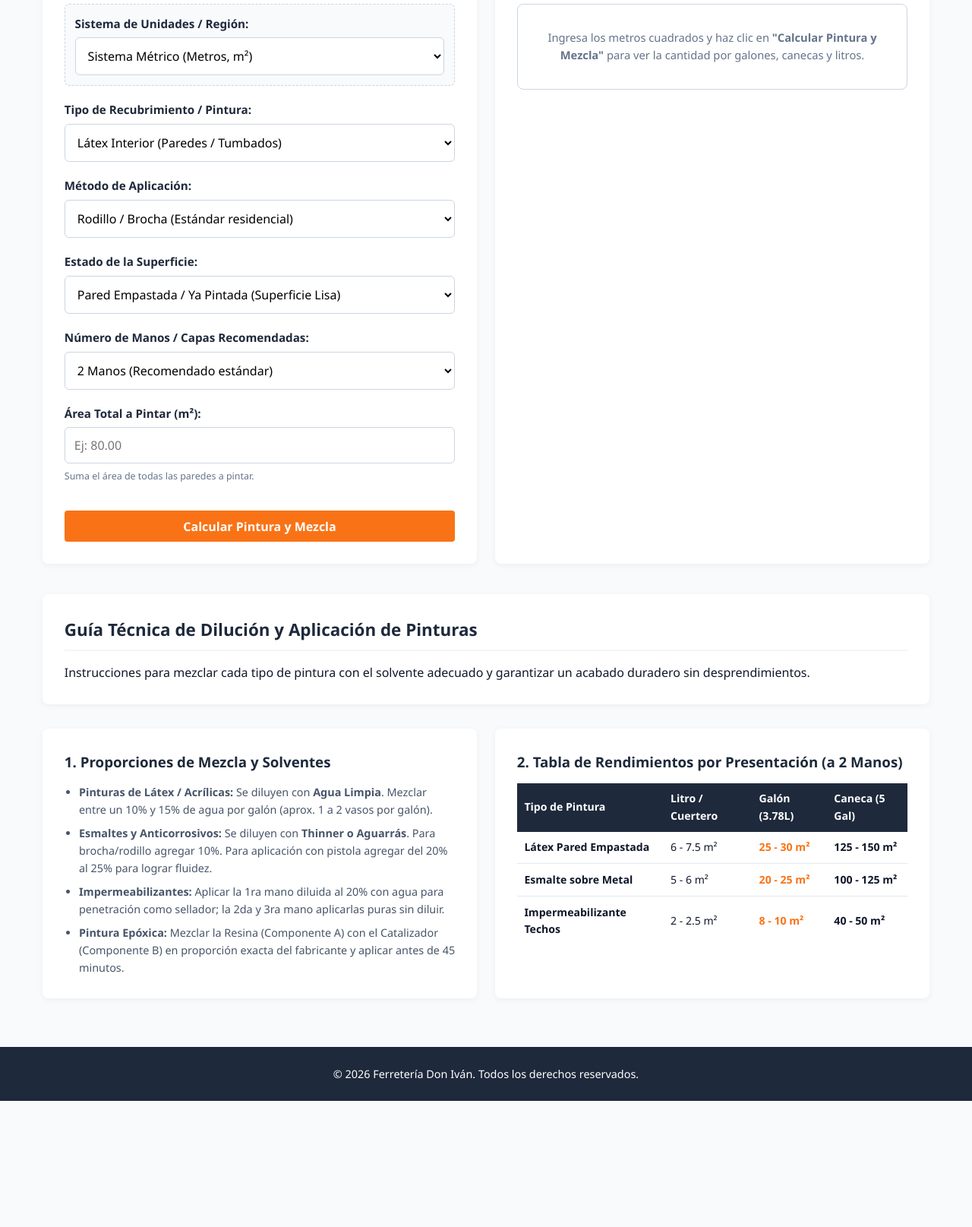
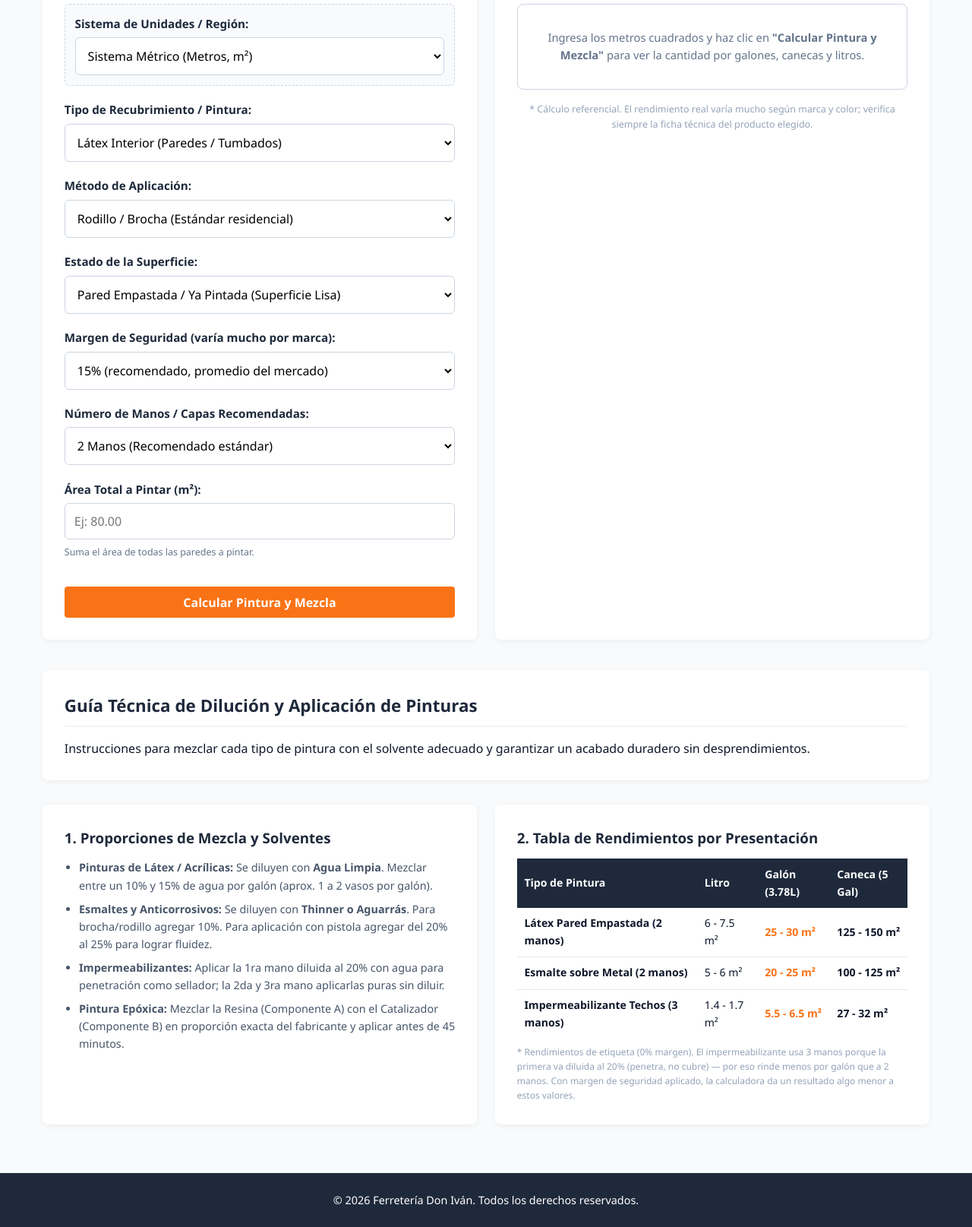
Before and after one commit to jeanfrancoisdiazveliz-jpg/calculadoras-ferreteria, a plain HTML site: page pinturas.html in a window 1280 px wide. Shown: the part 460-2075 px from the top of the page at 76% size. Before the commit the page ends 1909 px from the top, so only its background shows below. Drawn offline with Linux system fonts and the light colour scheme.

Commit message:
calculadora de ceramica y pintura modificada

```diff
--- a/pinturas.html
+++ b/pinturas.html
@@ -6,6 +6,10 @@
     <title>
       Calculadora de Pinturas e Impermeabilizantes | Ferretería Don Iván
     </title>
+    <meta
+      name="description"
+      content="Calcula gratis cuántos galones o canecas de pintura, esmalte o impermeabilizante necesitas en Ecuador. Métrico e imperial, con margen de seguridad ajustable."
+    />
     <link rel="stylesheet" href="styles.css" />
   </head>
   <body>
@@ -86,7 +90,7 @@
 
             <div class="form-group">
               <label for="tipo-pintura">Tipo de Recubrimiento / Pintura:</label>
-              <select id="tipo-pintura">
+              <select id="tipo-pintura" onchange="sugerirManos()">
                 <option value="latex_int">
                   Látex Interior (Paredes / Tumbados)
                 </option>
@@ -129,6 +133,23 @@
                 </option>
                 <option value="metal_madera">
                   Metal Limpio / Madera Tratada
+                </option>
+              </select>
+            </div>
+
+            <div class="form-group">
+              <label for="margen-desperdicio"
+                >Margen de Seguridad (varía mucho por marca):</label
+              >
+              <select id="margen-desperdicio">
+                <option value="0">
+                  0% (rendimiento de etiqueta, marca de alto rendimiento)
+                </option>
+                <option value="0.15" selected>
+                  15% (recomendado, promedio del mercado)
+                </option>
+                <option value="0.4">
+                  40% (conservador, marcas con rendimiento teórico más bajo)
                 </option>
               </select>
             </div>
@@ -199,6 +220,19 @@
               por galones, canecas y litros.
             </p>
           </div>
+
+          <p
+            style="
+              font-size: 0.78rem;
+              color: #94a3b8;
+              margin-top: 1rem;
+              text-align: center;
+            "
+          >
+            * Cálculo referencial. El rendimiento real varía mucho según
+            marca y color; verifica siempre la ficha técnica del producto
+            elegido.
+          </p>
 
           <div
             id="btn-cotizar-container"
@@ -283,7 +317,7 @@
 
           <article class="card">
             <h3 style="color: var(--azul-marino); margin-bottom: 0.8rem">
-              2. Tabla de Rendimientos por Presentación (a 2 Manos)
+              2. Tabla de Rendimientos por Presentación
             </h3>
             <table
               style="
@@ -296,7 +330,7 @@
               <thead>
                 <tr style="background-color: var(--azul-marino); color: white">
                   <th style="padding: 0.6rem">Tipo de Pintura</th>
-                  <th style="padding: 0.6rem">Litro / Cuertero</th>
+                  <th style="padding: 0.6rem">Litro</th>
                   <th style="padding: 0.6rem">Galón (3.78L)</th>
                   <th style="padding: 0.6rem">Caneca (5 Gal)</th>
                 </tr>
@@ -304,7 +338,7 @@
               <tbody>
                 <tr style="border-bottom: 1px solid #e2e8f0">
                   <td style="padding: 0.6rem">
-                    <strong>Látex Pared Empastada</strong>
+                    <strong>Látex Pared Empastada (2 manos)</strong>
                   </td>
                   <td style="padding: 0.6rem">6 - 7.5 m²</td>
                   <td
@@ -322,7 +356,7 @@
                 </tr>
                 <tr style="border-bottom: 1px solid #e2e8f0">
                   <td style="padding: 0.6rem">
-                    <strong>Esmalte sobre Metal</strong>
+                    <strong>Esmalte sobre Metal (2 manos)</strong>
                   </td>
                   <td style="padding: 0.6rem">5 - 6 m²</td>
                   <td
@@ -340,9 +374,9 @@
                 </tr>
                 <tr>
                   <td style="padding: 0.6rem">
-                    <strong>Impermeabilizante Techos</strong>
+                    <strong>Impermeabilizante Techos (3 manos)</strong>
                   </td>
-                  <td style="padding: 0.6rem">2 - 2.5 m²</td>
+                  <td style="padding: 0.6rem">1.4 - 1.7 m²</td>
                   <td
                     style="
                       padding: 0.6rem;
@@ -350,12 +384,19 @@
                       font-weight: bold;
                     "
                   >
-                    8 - 10 m²
+                    5.5 - 6.5 m²
                   </td>
-                  <td style="padding: 0.6rem; font-weight: bold">40 - 50 m²</td>
+                  <td style="padding: 0.6rem; font-weight: bold">27 - 32 m²</td>
                 </tr>
               </tbody>
             </table>
+            <p style="font-size: 0.75rem; color: #94a3b8; margin-top: 0.5rem">
+              * Rendimientos de etiqueta (0% margen). El impermeabilizante
+              usa 3 manos porque la primera va diluida al 20% (penetra, no
+              cubre) — por eso rinde menos por galón que a 2 manos. Con
+              margen de seguridad aplicado, la calculadora da un resultado
+              algo menor a estos valores.
+            </p>
           </article>
         </div>
       </section>
@@ -378,11 +419,22 @@
         }
       }
 
+      function sugerirManos() {
+        const tipo = document.getElementById("tipo-pintura").value;
+        const manosSelect = document.getElementById("num-manos");
+        // La guía técnica recomienda 3 manos para impermeabilizante
+        // (1ra diluida + 2 puras); el resto usa 2 manos como estándar.
+        manosSelect.value = tipo === "impermeabilizante" ? "3" : "2";
+      }
+
       function calcularPintura() {
         const sistema = document.getElementById("sistema-unidades").value;
         const tipoPintura = document.getElementById("tipo-pintura").value;
         const metodo = document.getElementById("metodo-aplicacion").value;
         const estado = document.getElementById("estado-superficie").value;
+        const margenDesperdicio = parseFloat(
+          document.getElementById("margen-desperdicio").value,
+        );
         const manos = parseInt(document.getElementById("num-manos").value);
         const areaInput = parseFloat(
           document.getElementById("area-pintar").value,
@@ -434,11 +486,15 @@
           rendimientoGalon1Mano *= 1.1; // Rinde 10% más por pulverización
         }
 
-        // Rendimiento efectivo por galón considerando el número de manos
+        // Rendimiento efectivo por galón considerando el número de manos y
+        // el margen de seguridad (el rendimiento "de etiqueta" varía mucho
+        // entre marcas: Pintuco publica ~50 m²/gal, mientras que la ficha
+        // técnica teórica de Cóndor PIN3 indica ~26.5 m²/gal).
+        rendimientoGalon1Mano = rendimientoGalon1Mano / (1 + margenDesperdicio);
         const rendimientoEfectivoGalon = rendimientoGalon1Mano / manos;
         const galonesNecesarios = areaM2 / rendimientoEfectivoGalon;
 
-        // Desglose de envases comerciales (Canecas de 5 gal, Galones y Litros/Cuerteros)
+        // Desglose de envases comerciales (Canecas de 5 gal, Galones y Litros)
         const canecas = Math.floor(galonesNecesarios / 5);
         const galonesRestantes = galonesNecesarios % 5;
         let galonesCompletos = Math.floor(galonesRestantes);
@@ -451,6 +507,12 @@
           litrosRestantes = 0;
         }
 
+        // Si el redondeo deja 5+ galones sueltos, agruparlos en caneca(s)
+        if (galonesCompletos >= 5) {
+          canecas += Math.floor(galonesCompletos / 5);
+          galonesCompletos = galonesCompletos % 5;
+        }
+
         let resumenEnvases = [];
         if (canecas > 0)
           resumenEnvases.push(`<strong>${canecas} Caneca(s)</strong> (5 Gal)`);
@@ -458,7 +520,7 @@
           resumenEnvases.push(`<strong>${galonesCompletos} Galón(es)</strong>`);
         if (litrosRestantes > 0)
           resumenEnvases.push(
-            `<strong>${litrosRestantes} Litro(s) / Cuertero(s)</strong>`,
+            `<strong>${litrosRestantes} Litro(s)</strong>`,
           );
 
         if (resumenEnvases.length === 0)
```
Also changed, not shown: ceramica.html (+27 -7 lines).
